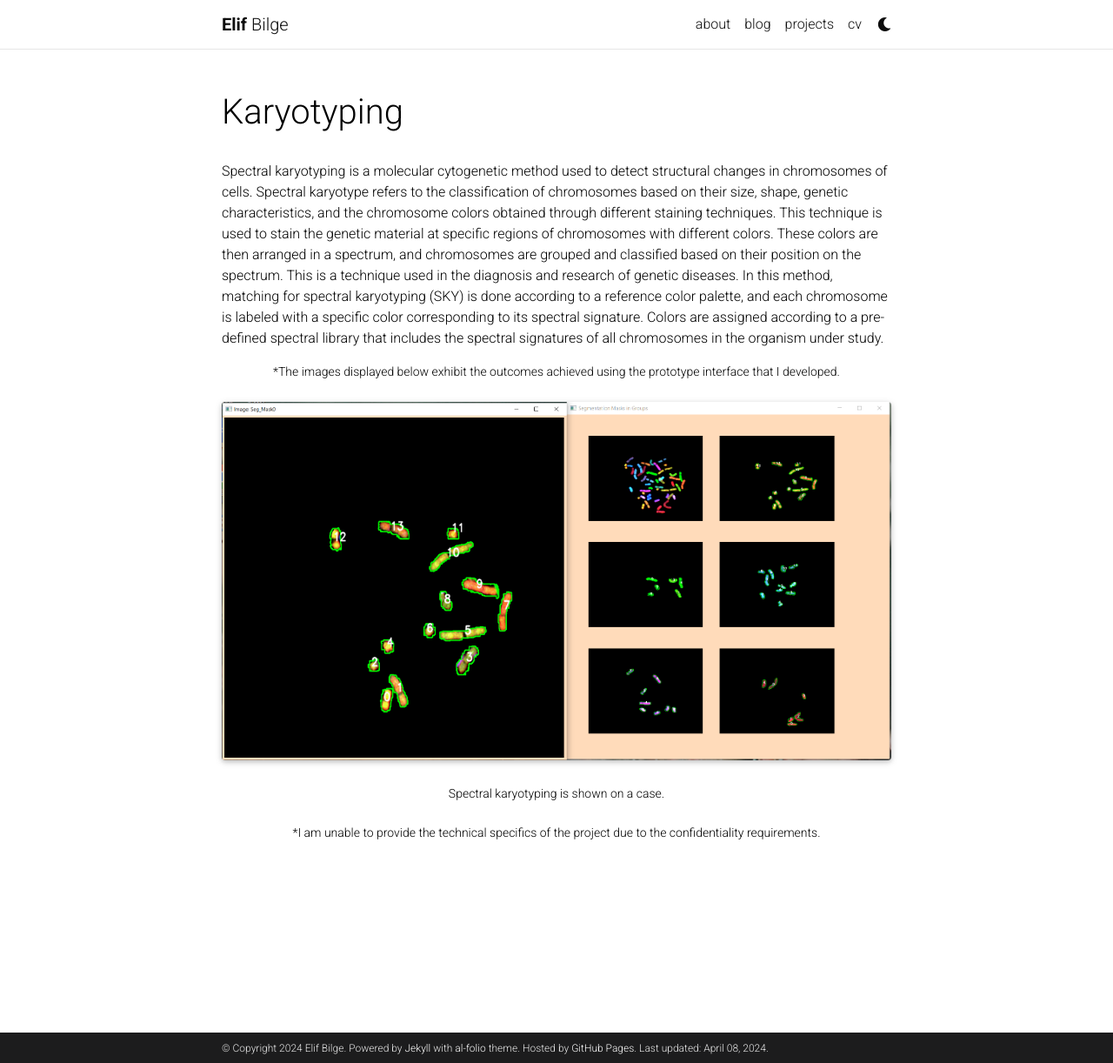
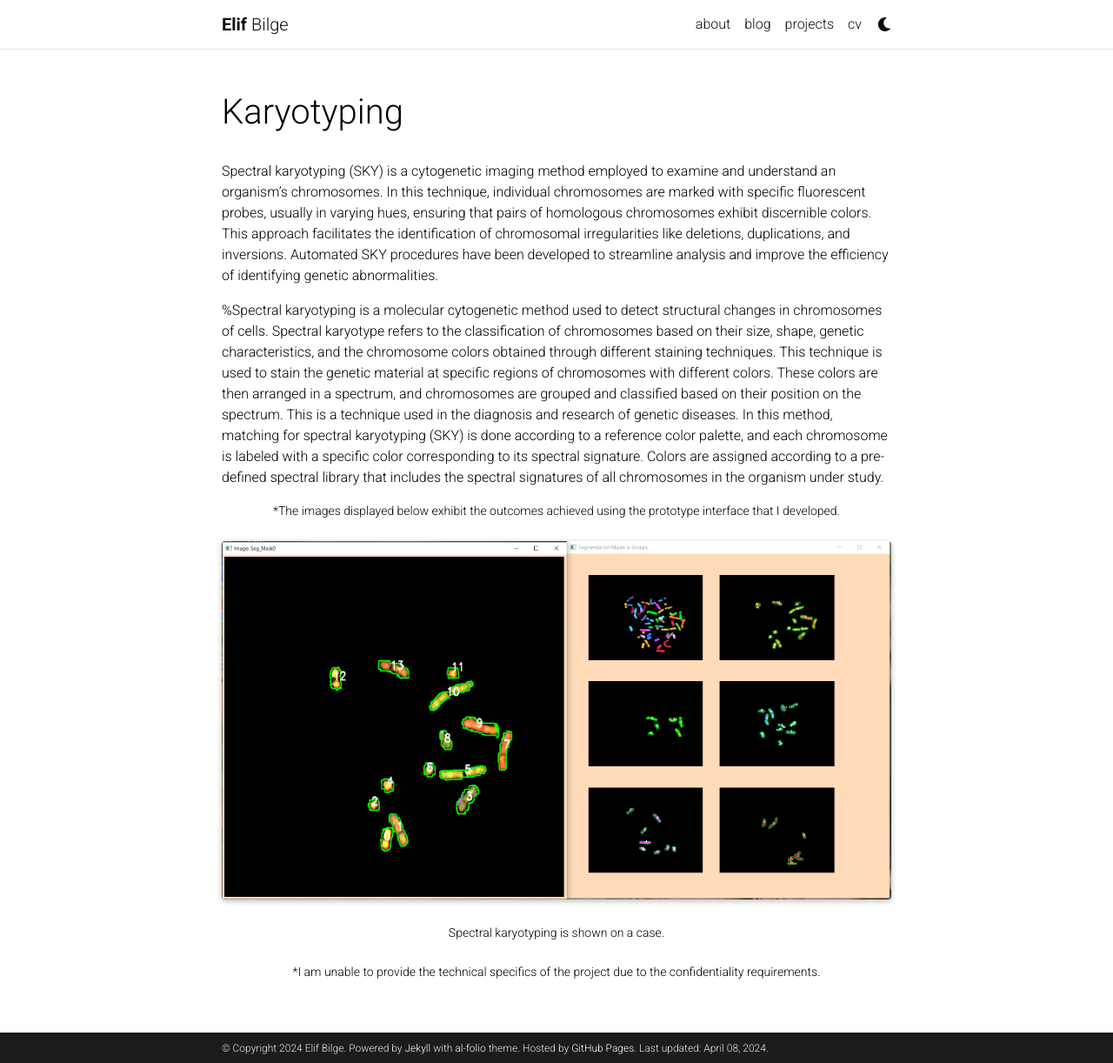
Before and after one commit to bilgeelif/bilgeelif.github.io, a Jekyll site: the page built from _projects/6_project.md, in a window 1280 px wide and 1222 px high. Shown: the whole window at 87% size. Built offline with Jekyll 4.4.1, drawn with Linux system fonts in a browser that asks for light colours; full-size pictures stand in for the smaller copies a plugin makes; comment, search, counter and statistics services are not loaded; a style sheet for code colours, icons or effects is not loaded.

Commit message:
Update 6_project.md

```diff
--- a/_projects/6_project.md
+++ b/_projects/6_project.md
@@ -6,8 +6,11 @@
 importance: 4
 category: work
 ---
+Spectral karyotyping (SKY) is a cytogenetic imaging method employed to examine and understand an organism's chromosomes. In this technique, individual chromosomes are marked with specific fluorescent probes, usually in varying hues, ensuring that pairs of homologous chromosomes exhibit discernible colors. This approach facilitates the identification of chromosomal irregularities like deletions, duplications, and inversions. Automated SKY procedures have been developed to streamline analysis and improve the efficiency of identifying genetic abnormalities.
 
-Spectral karyotyping is a molecular cytogenetic method used to detect structural changes in chromosomes of cells. Spectral karyotype refers to the classification of chromosomes based on their size, shape, genetic characteristics, and the chromosome colors obtained through different staining techniques. This technique is used to stain the genetic material at specific regions of chromosomes with different colors. These colors are then arranged in a spectrum, and chromosomes are grouped and classified based on their position on the spectrum. This is a technique used in the diagnosis and research of genetic diseases. In this method, matching for spectral karyotyping (SKY) is done according to a reference color palette, and each chromosome is labeled with a specific color corresponding to its spectral signature. Colors are assigned according to a pre-defined spectral library that includes the spectral signatures of all chromosomes in the organism under study.
+
+%Spectral karyotyping is a molecular cytogenetic method used to detect structural changes in chromosomes of cells. Spectral karyotype refers to the classification of chromosomes based on their size, shape, genetic characteristics, and the chromosome colors obtained through different staining techniques. This technique is used to stain the genetic material at specific regions of chromosomes with different colors. These colors are then arranged in a spectrum, and chromosomes are grouped and classified based on their position on the spectrum. This is a technique used in the diagnosis and research of genetic diseases. In this method, matching for spectral karyotyping (SKY) is done according to a reference color palette, and each chromosome is labeled with a specific color corresponding to its spectral signature. Colors are assigned according to a pre-defined spectral library that includes the spectral signatures of all chromosomes in the organism under study.
+
 
 <div class="caption">
     *The images displayed below exhibit the outcomes achieved using the prototype interface that I developed.
```
